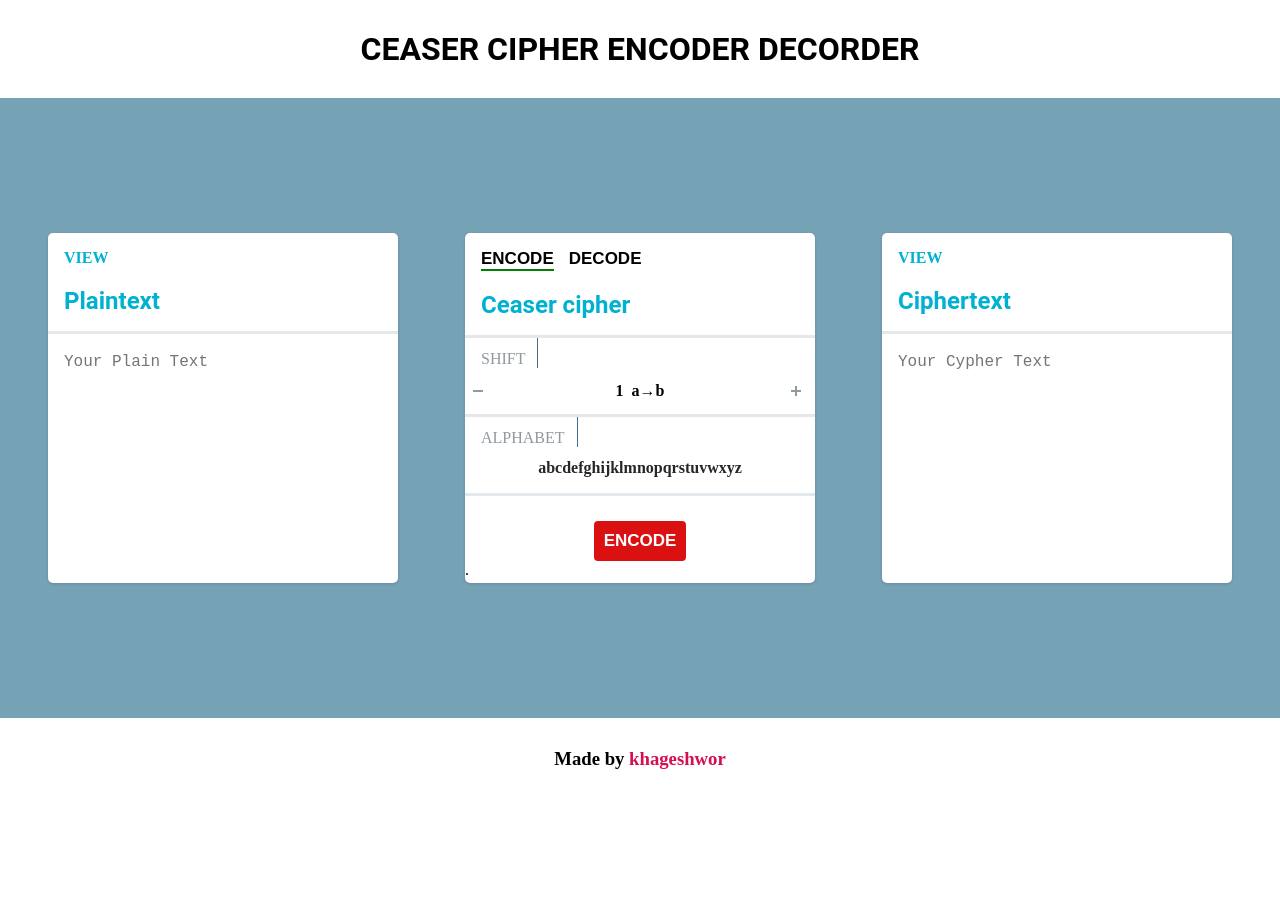
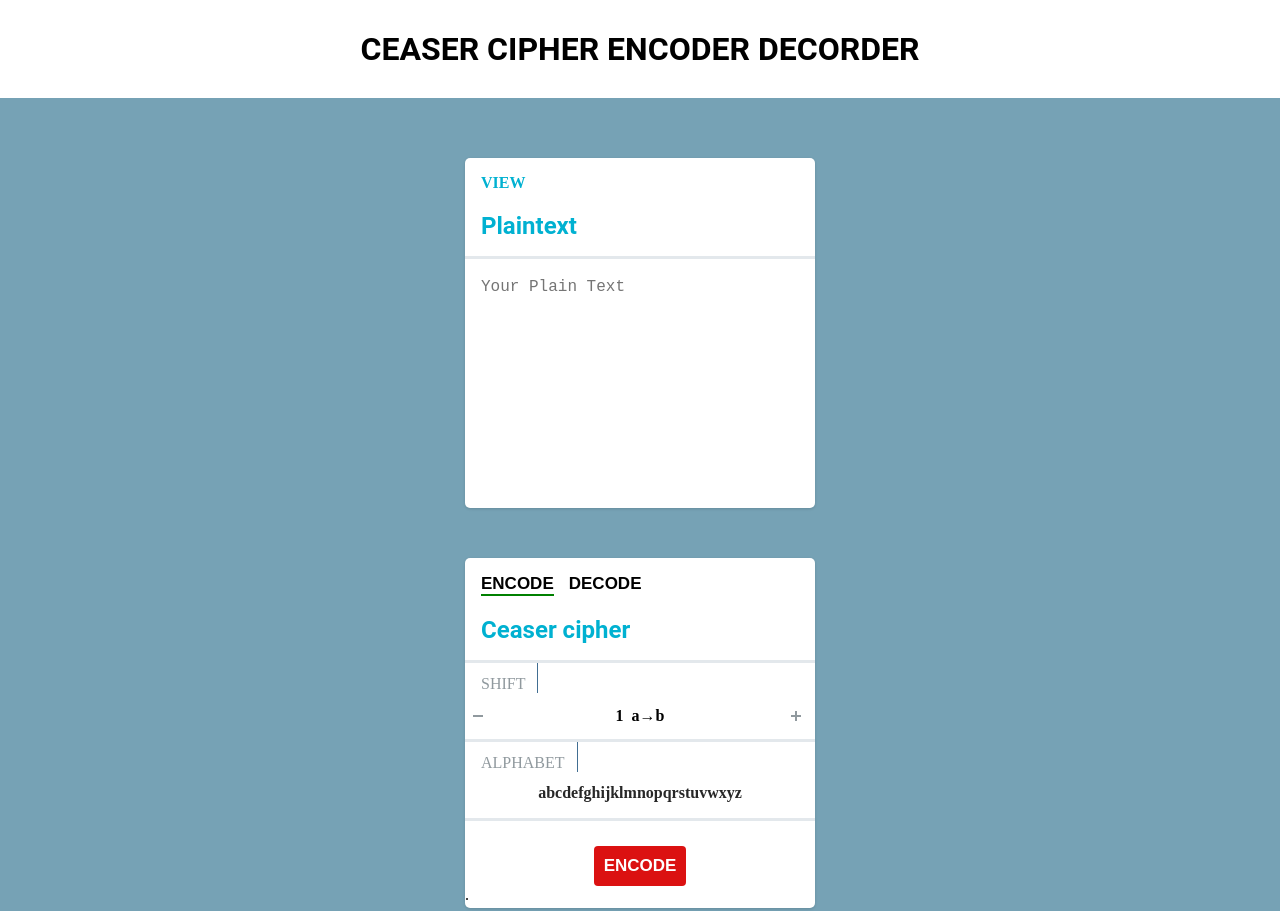
Before and after one commit to OrionJoshi/Caesar_Cipher_Encoder_Decoder, a plain HTML site: page index.html in a window 1280 px wide. Shown: the top 911 px of the page. Before the commit the page ends 800 px from the top, so only its background shows below. Drawn offline with Linux system fonts and the light colour scheme.

Commit message:
Fixed styling issues

```diff
--- a/Css/style.css
+++ b/Css/style.css
@@ -16,6 +16,7 @@
   background-color: white;
   border-radius: 5px;
   box-shadow: 0 1px 3px 0 rgba(0, 0, 0, 0.14);
+  margin: 0 33px;
 }
 
 .header {
@@ -60,6 +61,12 @@ button {
 /* outermost wrapper */
 .outer-wrapper {
   display: flex;
+  justify-content: center;
+}
+
+/* inner wrapper */
+.inner-wrapper {
+  display: flex;
   flex-direction: column;
   width: 100%;
   height: 100vh;
@@ -90,7 +97,7 @@ button {
   flex: 1;
   display: flex;
   align-items: center;
-  justify-content: space-between;
+  /* justify-content: space-between; */
   flex-wrap: wrap;
 }
 
@@ -255,21 +262,21 @@ input[type="number"] {
 
 /* media query */
 
-@media screen and (max-width: 1145px) {
+@media screen and (max-width: 1343px) {
   .nav-heading {
     word-wrap: break-word;
     text-align: center;
   }
   .box {
     margin-bottom: 50px;
+    margin-left: 0;
+    margin-right: 0;
+  }
+  .main-wrapper {
+    flex-direction: column;
+    padding-bottom: 0;
   }
   /* .cypher-text {
     margin-bottom: 0;
   } */
 }
-
-@media screen and (max-width: 795px) {
-  .main-wrapper {
-    justify-content: center;
-  }
-}
--- a/index.html
+++ b/index.html
@@ -9,6 +9,7 @@
   </head>
   <body>
     <div class="outer-wrapper">
+      <div class="inner-wrapper">
         <!-- navbar -->
         <div class="nav-wrapper container">
           <p class="nav-heading">CEASER CIPHER ENCODER DECORDER</p>
@@ -96,7 +97,10 @@
         </div>
         <!-- footer section -->
         <div class="footer-wrapper container">
-        <h3>Made by <a href="https://github.com/khageshwor/">khageshwor</a></h3>
+          <h3>
+            Made by <a href="https://github.com/khageshwor/">khageshwor</a>
+          </h3>
+        </div>
       </div>
     </div>
 
```
Lines whose indentation alone changed are shown as unchanged.
